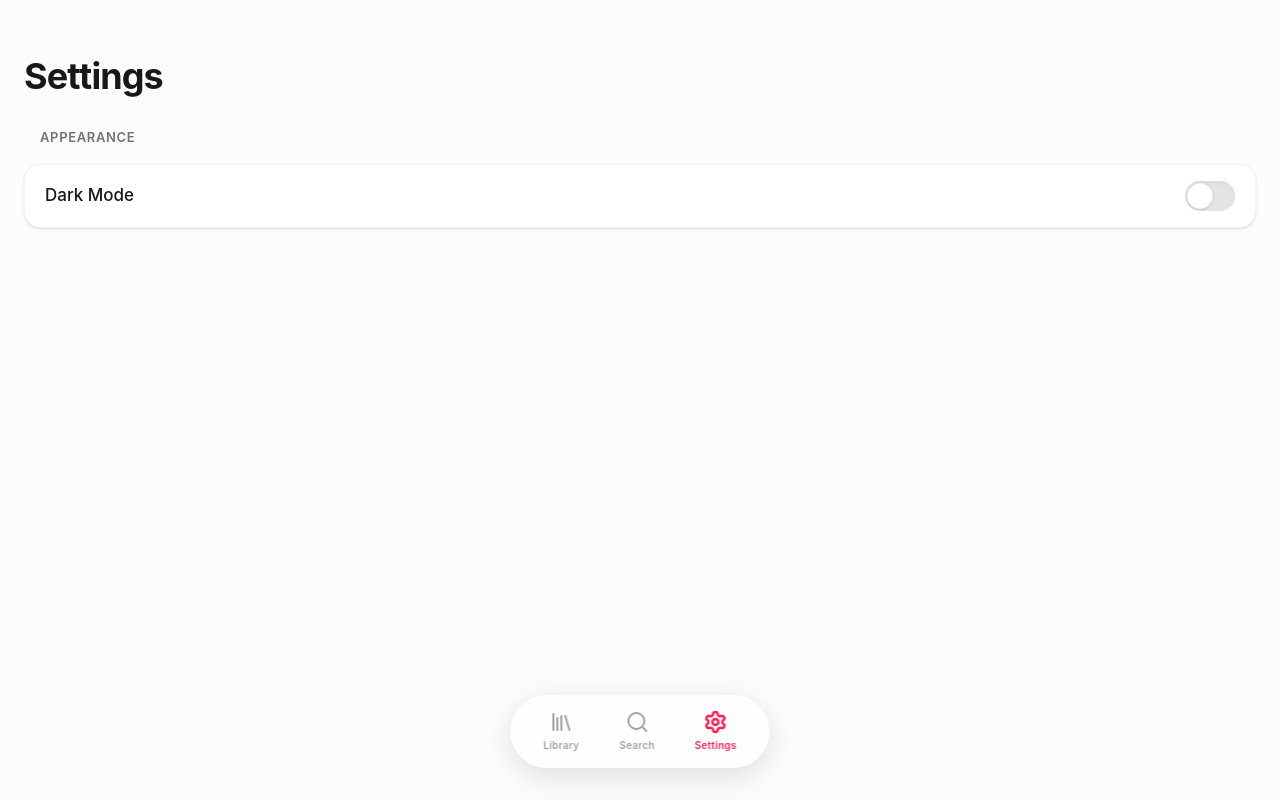
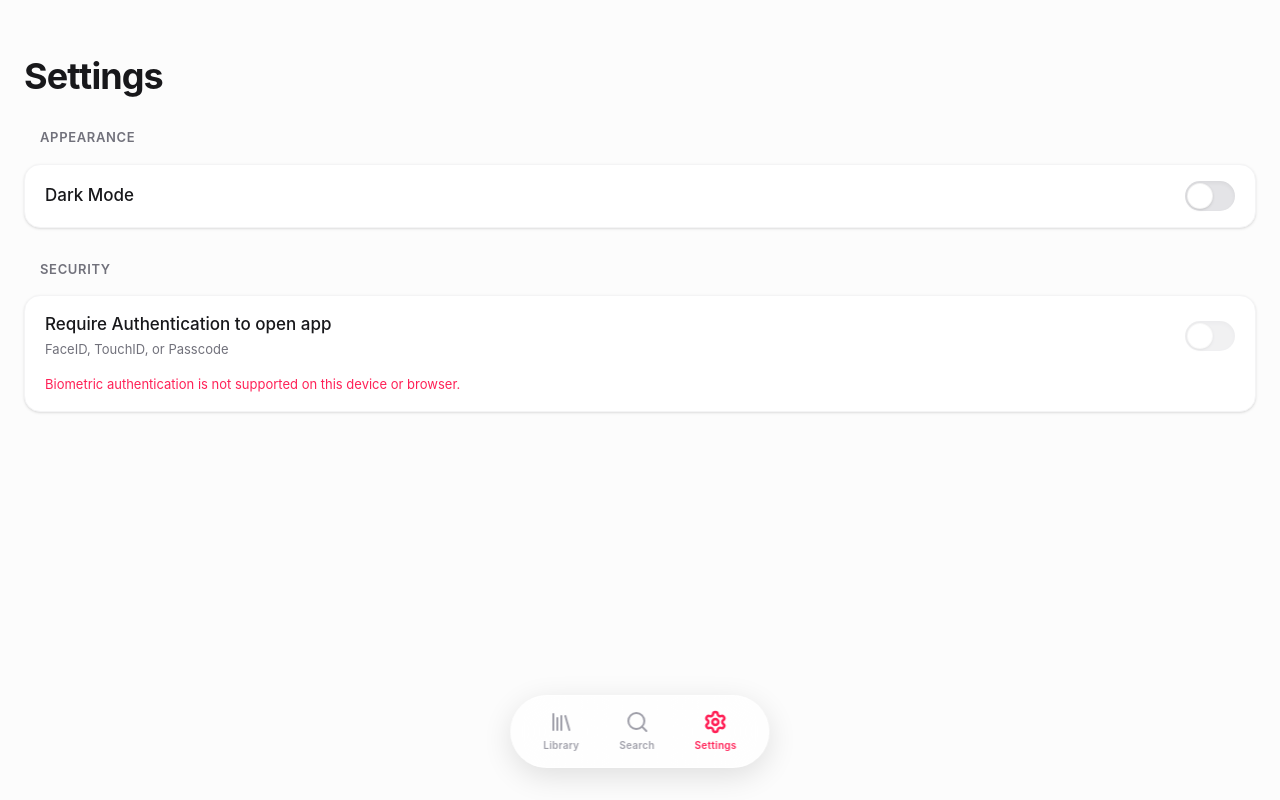
Before and after one commit to developer180527/music_player_pwa-, a React (Vite) app: page / in a window 1280 px wide. Both pictures are taken after a click on the button "Settings". Built offline with nearby package versions, Linux system fonts and the light colour scheme.

Commit message:
feat(auth): Implement initial authentication flow
Adds basic state management for authentication, including a flag to enable/disable authentication and a lock status. Also includes a check for WebAuthn support and iframe detection.

```diff
--- a/src/App.tsx
+++ b/src/App.tsx
@@ -5,7 +5,7 @@
 
 import React, { useState, useRef, useEffect } from 'react';
 import * as mm from 'music-metadata';
-import { Play, Pause, SkipForward, SkipBack, Music2, Search, Library, ChevronDown, FolderOpen, Settings, Plus } from 'lucide-react';
+import { Play, Pause, SkipForward, SkipBack, Music2, Search, Library, ChevronDown, FolderOpen, Settings, Plus, Lock } from 'lucide-react';
 import { motion, AnimatePresence } from 'motion/react';
 
 interface Song {
@@ -26,6 +26,12 @@ export default function App() {
   const [activeTab, setActiveTab] = useState<'library' | 'search' | 'settings'>('library');
   const [isNowPlayingOpen, setIsNowPlayingOpen] = useState(false);
   const [searchQuery, setSearchQuery] = useState('');
+
+  // Authentication state
+  const [requireAuth, setRequireAuth] = useState(() => localStorage.getItem('requireAuth') === 'true');
+  const [isLocked, setIsLocked] = useState(() => localStorage.getItem('requireAuth') === 'true');
+  const [authSupported, setAuthSupported] = useState(false);
+  const [authError, setAuthError] = useState('');
 
   // Theme state
   const [theme, setTheme] = useState<'dark' | 'light'>(() => {
@@ -51,6 +57,133 @@ export default function App() {
     }
     localStorage.setItem('theme', theme);
   }, [theme]);
+
+  const [inIframe, setInIframe] = useState(false);
+
+  // Check if WebAuthn is supported
+  useEffect(() => {
+    try {
+      setInIframe(window.self !== window.top);
+    } catch (e) {
+      setInIframe(true);
+    }
+    if (window.PublicKeyCredential && PublicKeyCredential.isUserVerifyingPlatformAuthenticatorAvailable) {
+      PublicKeyCredential.isUserVerifyingPlatformAuthenticatorAvailable().then(setAuthSupported);
+    }
+  }, []);
+
+  // Authentication handlers
+  const handleUnlock = async () => {
+    try {
+      setAuthError('');
+
+      if (window.self !== window.top) {
+        setAuthError('Browser security prevents unlocking inside an iframe. Please open the app in a new tab.');
+        return;
+      }
+
+      const credentialIdStr = localStorage.getItem('authCredentialId');
+      if (!credentialIdStr) {
+        setIsLocked(false);
+        return;
+      }
+
+      const base64UrlDecode = (str: string) => {
+        let base64 = str.replace(/-/g, '+').replace(/_/g, '/');
+        while (base64.length % 4) base64 += '=';
+        const binary = atob(base64);
+        const bytes = new Uint8Array(binary.length);
+        for (let i = 0; i < binary.length; i++) {
+          bytes[i] = binary.charCodeAt(i);
+        }
+        return bytes;
+      };
+
+      const credentialId = base64UrlDecode(credentialIdStr);
+      const challenge = crypto.getRandomValues(new Uint8Array(32));
+
+      await navigator.credentials.get({
+        publicKey: {
+          challenge,
+          rpId: window.location.hostname,
+          allowCredentials: [{
+            type: "public-key",
+            id: credentialId
+          }],
+          userVerification: "required",
+          timeout: 60000
+        }
+      });
+      setIsLocked(false);
+    } catch (error) {
+      console.error('Authentication failed', error);
+      setAuthError('Authentication failed. Please try again.');
+    }
+  };
+
+  const toggleAuth = async () => {
+    if (requireAuth) {
+      localStorage.removeItem('requireAuth');
+      localStorage.removeItem('authCredentialId');
+      setRequireAuth(false);
+    } else {
+      if (inIframe) {
+        alert("Biometric authentication cannot be set up inside an iframe due to browser security restrictions. Please open the app in a new tab to enable this feature.");
+        return;
+      }
+      try {
+        const challenge = crypto.getRandomValues(new Uint8Array(32));
+        const userId = crypto.getRandomValues(new Uint8Array(16));
+
+        const credential = await navigator.credentials.create({
+          publicKey: {
+            challenge,
+            rp: { name: "Music Player", id: window.location.hostname },
+            user: {
+              id: userId,
+              name: "user",
+              displayName: "User"
+            },
+            pubKeyCredParams: [
+              { type: "public-key", alg: -7 },
+              { type: "public-key", alg: -257 }
+            ],
+            authenticatorSelection: {
+              authenticatorAttachment: "platform",
+              userVerification: "required"
+            },
+            timeout: 60000,
+            attestation: "none"
+          }
+        }) as PublicKeyCredential;
+
+        if (credential) {
+          const base64UrlEncode = (buffer: ArrayBuffer) => {
+            const bytes = new Uint8Array(buffer);
+            let binary = '';
+            for (let i = 0; i < bytes.byteLength; i++) {
+              binary += String.fromCharCode(bytes[i]);
+            }
+            return btoa(binary).replace(/\+/g, '-').replace(/\//g, '_').replace(/=+$/, '');
+          };
+
+          localStorage.setItem('authCredentialId', base64UrlEncode(credential.rawId));
+          localStorage.setItem('requireAuth', 'true');
+          setRequireAuth(true);
+        }
+      } catch (error) {
+        console.error('Failed to setup authentication', error);
+        alert('Failed to setup authentication. Your device might not support it or you cancelled the prompt.');
+      }
+    }
+  };
+
+  // Auto-prompt unlock on initial load if locked
+  useEffect(() => {
+    if (isLocked) {
+      handleUnlock();
+    }
+  }, []);
 
   // Initialize audio element
   useEffect(() => {
@@ -209,6 +342,27 @@ export default function App() {
     song.title.toLowerCase().includes(searchQuery.toLowerCase()) ||
     song.artist.toLowerCase().includes(searchQuery.toLowerCase())
   );
+
+  if (isLocked) {
+    return (
+      <div className="h-full w-full bg-[#fcfcfc] dark:bg-black text-zinc-900 dark:text-white flex flex-col items-center justify-center p-6 transition-colors duration-500">
+        <div className="w-24 h-24 rounded-full bg-rose-100 dark:bg-rose-500/20 flex items-center justify-center mb-8 shadow-inner">
+          <Lock size={40} className="text-rose-500" />
+        </div>
+        <h1 className="text-3xl font-bold mb-3 tracking-tight">App Locked</h1>
+        <p className="text-zinc-500 dark:text-zinc-400 text-center mb-10 text-[17px]">
+          Authentication is required to open this app.
+        </p>
+        {authError && <p className="text-rose-500 mb-6 font-medium">{authError}</p>}
+        <button
+          onClick={handleUnlock}
+          className="bg-rose-500 text-white px-10 py-4 rounded-full font-semibold text-[17px] hover:bg-rose-600 active:scale-95 transition-all shadow-[0_8px_30px_rgba(244,63,94,0.3)]"
+        >
+          Unlock App
+        </button>
+      </div>
+    );
+  }
 
   return (
     <div className="h-full w-full bg-[#fcfcfc] dark:bg-black text-zinc-900 dark:text-white flex flex-col relative overflow-hidden transition-colors duration-500">
@@ -400,6 +554,38 @@ export default function App() {
                 </div>
               </div>
             </div>
+
+            <div className="space-y-4 mt-8">
+              <h2 className="text-[13px] font-semibold text-zinc-500 dark:text-zinc-400 uppercase tracking-wider ml-4">Security</h2>
+              <div className="bg-white dark:bg-zinc-900 rounded-2xl overflow-hidden shadow-sm border border-zinc-100 dark:border-zinc-800/50">
+                <div className="flex items-center justify-between p-4 px-5">
+                  <div className="flex flex-col">
+                    <span className="font-medium text-[17px]">Require Authentication to open app</span>
+                    <span className="text-[13px] text-zinc-500 dark:text-zinc-400 mt-0.5">FaceID, TouchID, or Passcode</span>
+                  </div>
+                  <button
+                    onClick={toggleAuth}
+                    disabled={!authSupported || (inIframe && !requireAuth)}
+                    className={`w-[50px] h-[30px] rounded-full transition-colors relative shadow-inner flex-shrink-0 ml-4 ${requireAuth ? 'bg-rose-500' : 'bg-zinc-200 dark:bg-zinc-700'} ${(!authSupported || (inIframe && !requireAuth)) ? 'opacity-50 cursor-not-allowed' : ''}`}
+                  >
+                    <motion.div
+                      className="w-[26px] h-[26px] bg-white rounded-full absolute top-[2px] shadow-sm border border-black/5"
+                      animate={{ left: requireAuth ? '22px' : '2px' }}
+                      transition={{ type: "spring", stiffness: 500, damping: 30 }}
+                    />
+                  </button>
+                </div>
+                {!authSupported ? (
+                  <div className="px-5 pb-4 text-[13px] text-rose-500">
+                    Biometric authentication is not supported on this device or browser.
+                  </div>
+                ) : (inIframe && !requireAuth) ? (
+                  <div className="px-5 pb-4 text-[13px] text-amber-500 dark:text-amber-400">
+                    Please open the app in a new tab to enable this feature (iframe restricted).
+                  </div>
+                ) : null}
+              </div>
+            </div>
           </motion.div>
         )}
       </div>
```
